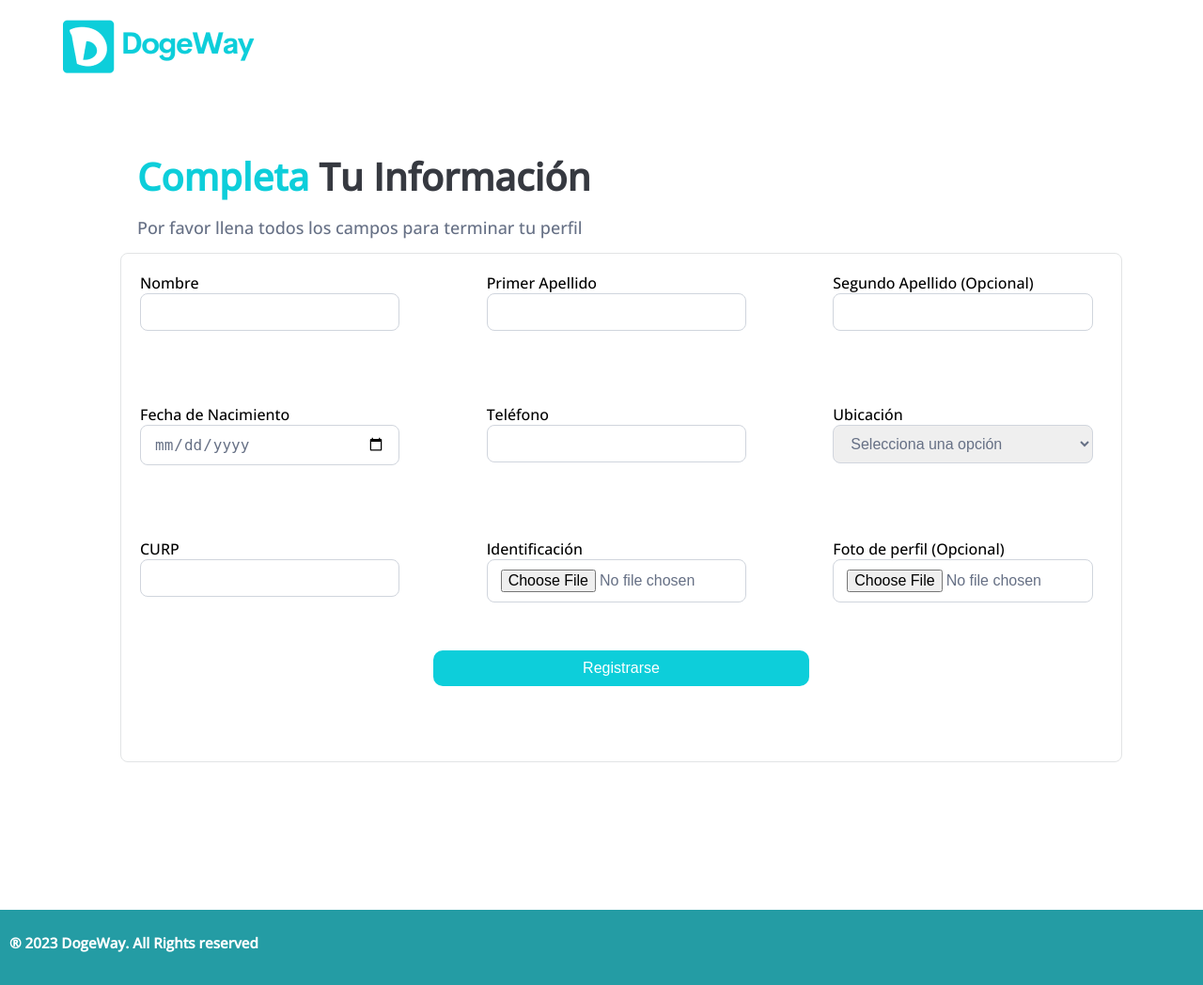
After one commit to Luisangel-Cordova27/IngSoft-DogeWay, a PHP site: page /registroUsuario2.html in a window 1280 px wide. The commit adds this page. Shown: the whole page at 94% size. Run offline with PHP 8.4, Linux system fonts and the light colour scheme.

Commit message:
Registro de usuario 2 terminado

```diff
--- /dev/null
+++ b/registroUsuario2.html
@@ -0,0 +1,103 @@
+<!doctype html>
+<html>
+<head>
+  <meta charset="UTF-8">
+  <link rel="stylesheet" href="style.css">
+  <link rel="preconnect" href="https://fonts.googleapis.com">
+  <link rel="preconnect" href="https://fonts.gstatic.com" crossorigin>
+  <link href="https://fonts.googleapis.com/css2?family=Open+Sans:wght@500&display=swap" rel="stylesheet">
+</head>
+<body>
+    <header >
+        <div class="container-header">
+            <h1><img src="img/Logo.png" alt="logo"></h1>
+
+            <nav class="landing-nav">
+            </nav>
+        </div>
+    </header>
+
+    <main>
+        <div style="width: 80%; margin: 0 auto; padding-top: 50px;">
+            <div class="titulo-R" style="padding-left: 18px;">
+                <h1 style="justify-content: left;"><span style="color: #0DCEDA;">Completa&nbsp;</span>Tu Información</h1>
+                <h2 style="justify-content: left; padding: 15px 0;">Por favor llena todos los campos para terminar tu perfil</h2>
+            </div>
+
+            <form action="" class="form-completaInfo">
+
+                <div class="contenedor-input" style="margin: 0;">
+                    <div>
+                        <label for="nombre">Nombre</label>
+                        <input type="text" name="nombre" id="nombre" class="input-registro">
+                    </div>
+
+                    <div>
+                        <label for="primer-apellido">Primer Apellido</label>
+                        <input type="text" name="primer-apellido" id="primer-apellido" class="input-registro">
+                    </div>
+
+                    <div>
+                        <label for="segundo-apellido">Segundo Apellido &#40;Opcional&#41;</label>
+                        <input type="text" name="segundo-apellido" id="segundo-apellido" class="input-registro">
+                    </div>
+                </div>
+
+                <div class="contenedor-input">
+                    <div>
+                        <label for="fecha-nacimiento">Fecha de Nacimiento</label>
+                        <input type="date" name="fecha-nacimiento" id="fecha-nacimiento" class="input-registro">
+                    </div>
+
+                    <div>
+                        <label for="telefono">Teléfono</label>
+                        <input type="tel" pattern="[0-9]{10}" name="telefono" id="telefono" class="input-registro">
+                    </div>
+
+                    <div>
+                        <label for="ubicacion">Ubicación</label>
+                        <select name="ubicacion" id="ubicacion" class="input-registro">
+                            <option value="null">Selecciona una opción</option>
+                            <option value="zapopan">Zapopan</option>
+                            <option value="guadalajara">Guadalajara</option>
+                            <option value="tlajomulco">Tlajomulco de Zúñiga</option>
+                            <option value="tlaquepaque">San Pedro Tlaquepaque</option>
+                            <option value="tonala">Tonalá</option>
+                            <option value="salto">El Salto</option>
+                        </select>
+                    </div>
+                </div>
+
+                <div class="contenedor-input">
+                    <div>
+                        <label for="curp">CURP</label>
+                        <input type="text" name="curp" id="curp" class="input-registro">
+                    </div>
+
+                    <div>
+                        <label for="identificacion">Identificación</label>
+                        <input type="file" name="identificacion" id="identificacion" class="input-file">
+                    </div>
+
+                    <div>
+                        <label for="img-perfil">Foto de perfil &#40;Opcional&#41;</label>
+                        <input type="file" name="img-perfil" id="img-perfil" class="input-file">
+                    </div>
+                </div>
+
+                <div class="cuadro-R" style="border: none;">
+                    <button type="button">Registrarse</button>
+                </div>
+            </form>
+        </div>
+
+    </main>
+
+    <footer class="landingpage">
+        <div class="footer_element">
+            <h3>® 2023 DogeWay. All Rights reserved<h3><br>
+        </div>
+    </footer>
+
+</body>
+</html>
--- a/style.css
+++ b/style.css
@@ -266,8 +266,10 @@ footer{
     width: 20%;
     margin: 10px;
     padding: 20px;
+    /*
     -moz-border-radius: 7px;
     -webkit-border-radius: 7px;
+    */
     box-shadow: 10px 10px lightblue;
 }
 
@@ -279,10 +281,11 @@ footer{
     align-items: center;
     justify-content: center;
     margin: 0;
+    font-size: 40px;
 }
 
 .titulo-R h2{
-    color: #363940;
+    color: #667085;
     display: flex;
     align-items: center;
     justify-content: center;
@@ -341,6 +344,53 @@ footer{
     margin-bottom: 5px;
 
 }
+
+/*Registro usuario 2 */
+.form-completaInfo{
+    width: 100%;
+    padding: 20px;
+    border: 1px solid #E2E4E5;
+    border-radius: 8px;
+}
+
+.contenedor-input{
+    display: flex;
+    gap: 9%;
+    margin-top: 78px;
+}
+
+.contenedor-input div{
+    display: block;
+    width: 27%;
+}
+
+.contenedor-input div label{
+    display: block;
+}
+
+.contenedor-input div .input-registro{
+    display: block;
+    width: 100%;
+    border: 1px solid #D0D5DD;
+    border-radius: 8px;
+    padding: 10px 14px;
+    box-sizing: border-box;
+    font-size: 16px;
+    color: #667085;
+}
+
+.input-file{
+    display: block;
+    width: 100%;
+    border: 1px solid #D0D5DD;
+    border-radius: 8px;
+    padding: 10px 14px;
+    box-sizing: border-box;
+    font-size: 16px;
+    color: #667085;
+}
+
+/*Fin de registro usuario 2 */
 
 .titulo{
     display: flex;
```
Also changed, not shown: hola.html (deleted), 1 other file.
